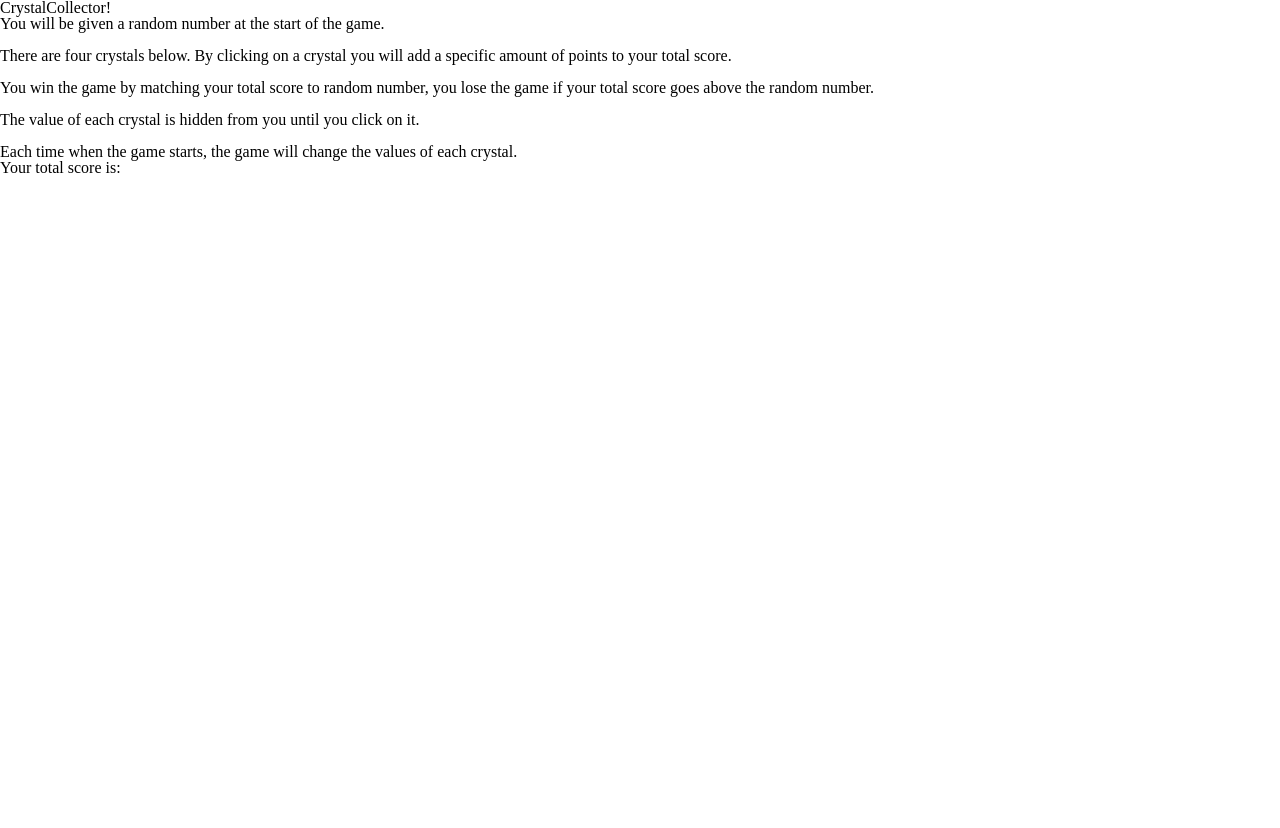
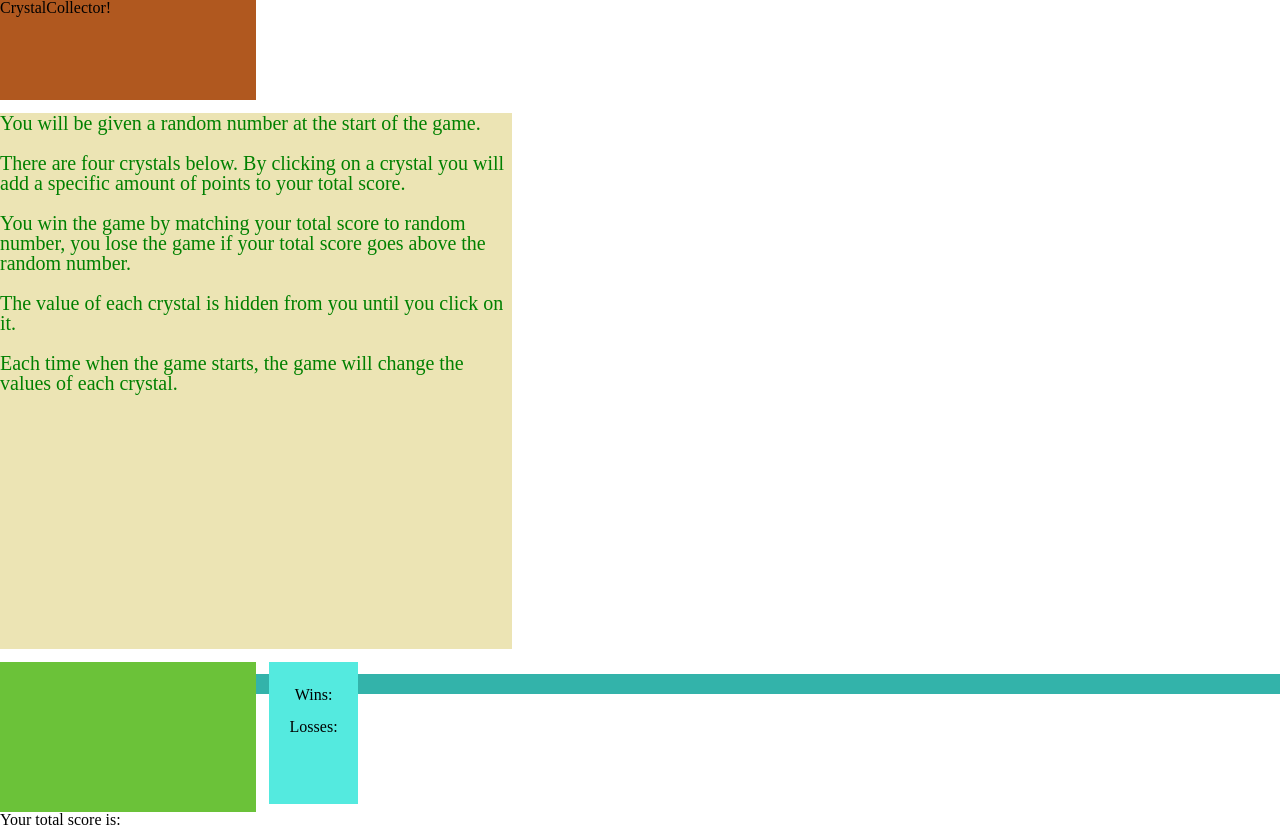
Before and after one commit to Andymendez100/unit-4-game, a plain HTML site: page index.html in a window 1280 px wide. Before the commit the page ends 800 px from the top, so only its background shows below. Drawn offline with Linux system fonts and the light colour scheme.

Commit message:
started css

```diff
--- a/assets/css/style.css
+++ b/assets/css/style.css
@@ -0,0 +1,46 @@
+.titleBox{
+    background-color: #B0581F;
+    height: 100px;
+    width: 20%;
+    margin-bottom: 1%;
+}
+.directionBox{
+    background-color: #ECE4B4;
+    width: 40%;
+    color: green;
+    font-size: 20px;
+    padding-bottom:20%;
+    margin-bottom:1%;
+}
+.randomNumberBox{
+    background-color:#6BC239;
+    height: 150px;
+    width:20%;
+    float: left;
+
+}
+.winLoseBox{
+    background-color:#54EADF;
+    width:7%;
+    height:117px;
+    position: absolute;
+    left:21%;
+    text-align: center;
+    padding-top:2%;
+
+
+}
+.totalScoreText::before{
+    content:"";
+    clear: both;
+    display: table;
+}
+
+
+
+.totalScoreText{
+    background-color:#33B3AA;
+    margin-top: 2%;
+    height:20px;
+
+}
--- a/index.html
+++ b/index.html
@@ -13,7 +13,7 @@
 
 <body>
     <div class="titleBox">
-        <h1>CrystalCollector!</h1>
+        CrystalCollector!
 
     </div>
 
@@ -40,7 +40,11 @@
     </div>
     <div class= "randomNumberBox"></div>
 
-    <div class= "winLoseBox"></div>
+    <div class= "winLoseBox">Wins:
+        <br>
+        <br>
+        Losses:
+    </div>
 
     <div class="crystalsBox"></div>
 
```
